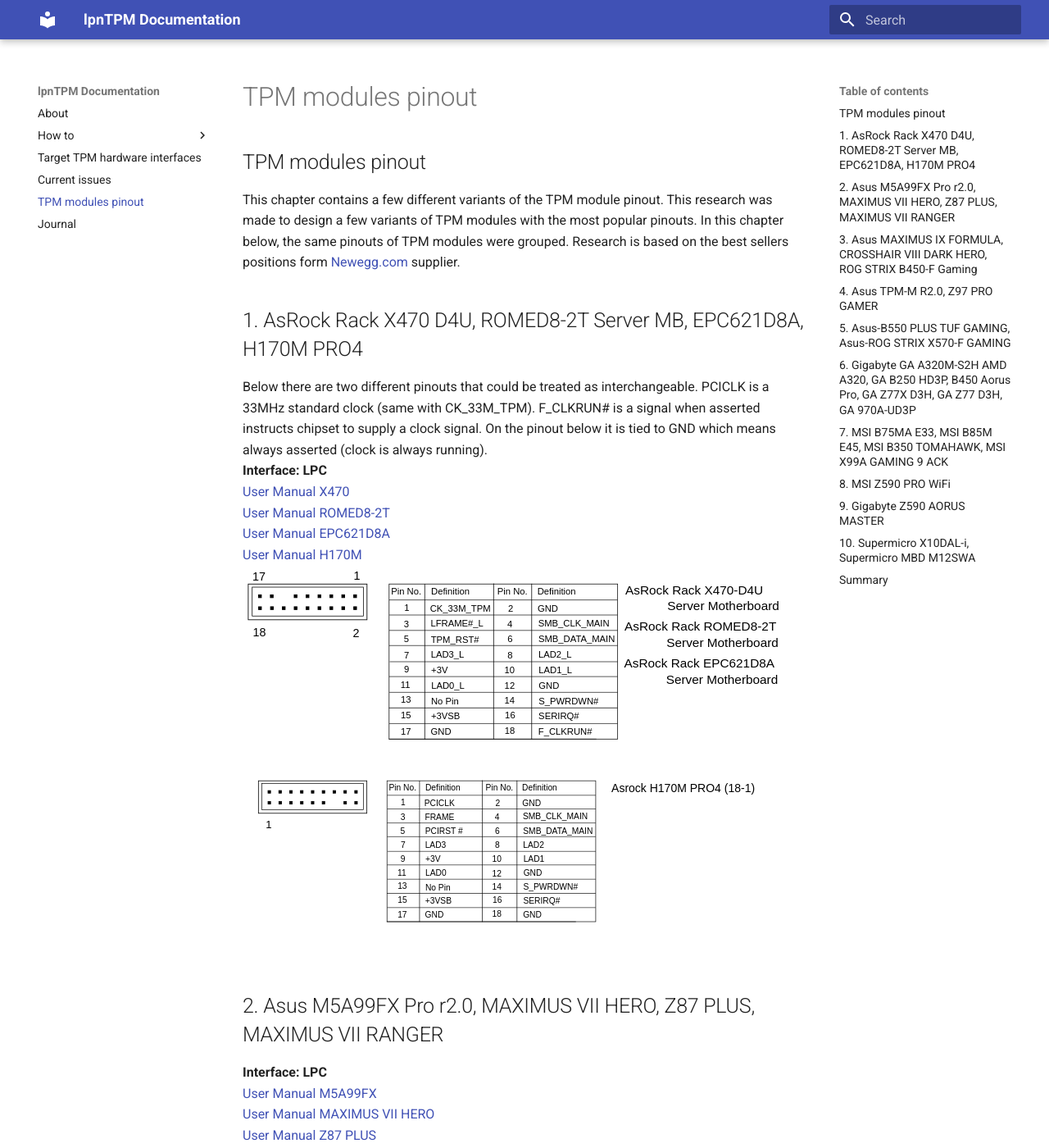
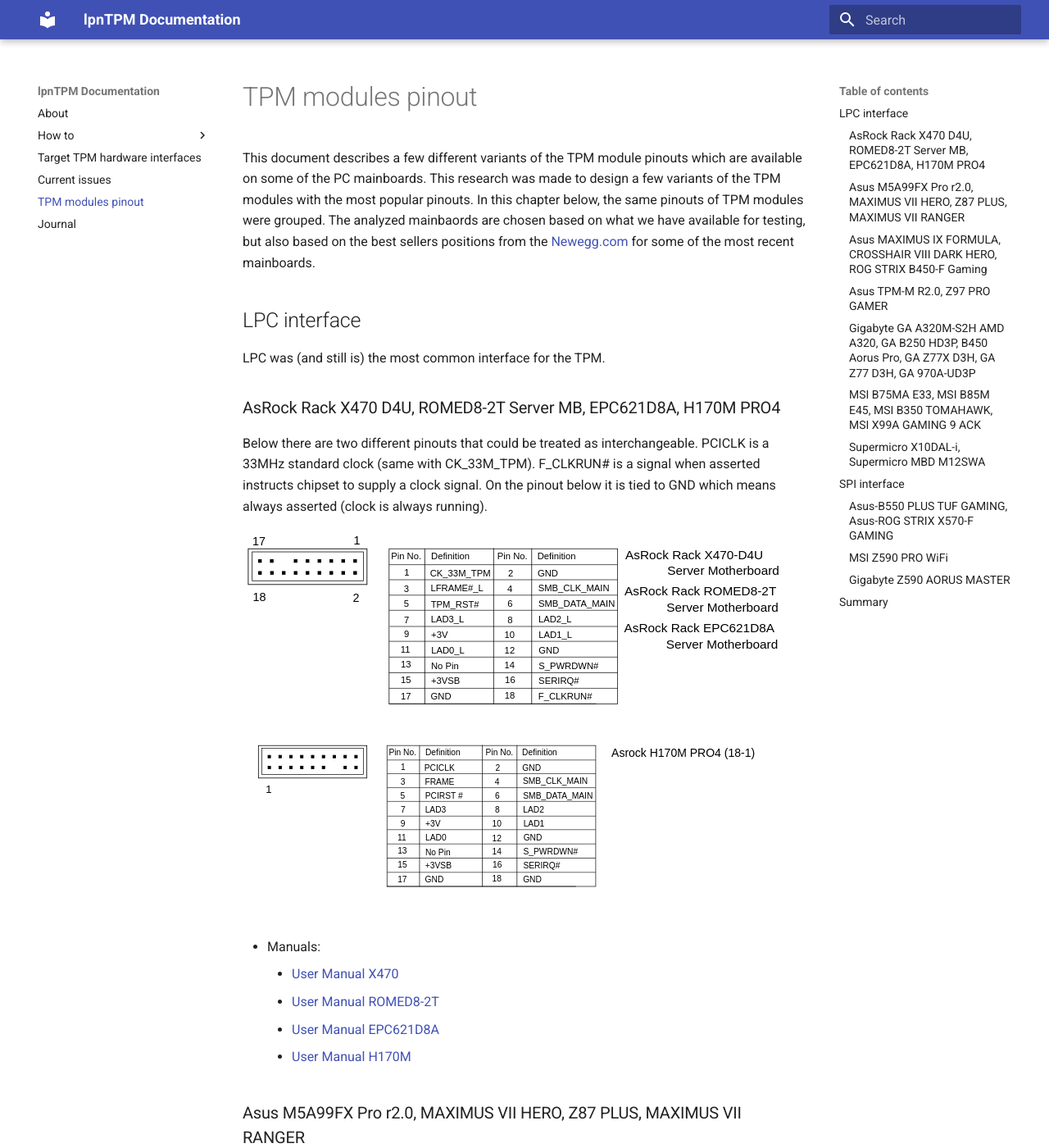
Before and after one commit to lpn-plant/lpntpm-docs, an MkDocs documentation site: the page built from docs/tpm_modules_pinout.md, in a window 1280 px wide and 1400 px high. Shown: the whole window at 82% size. Built offline with MkDocs 1.6.1 and Material for MkDocs 9.7.7, drawn with Linux system fonts in a browser that asks for light colours; some of the changed text lies outside the part shown.

Commit message:
tpm_modules_pinout.md: layout improvements
Signed-off-by: Maciej Pijanowski <maciej.pijanowski@3mdeb.com>

```diff
--- a/docs/tpm_modules_pinout.md
+++ b/docs/tpm_modules_pinout.md
@@ -1,104 +1,150 @@
-## TPM modules pinout
-This chapter contains a few different variants of the TPM module pinout.
-This research was made to design a few variants of TPM modules with the most
-popular pinouts. In this chapter below, the same pinouts of TPM modules were
-grouped.
-Research is based on the best sellers positions form
-[Newegg.com](https://www.newegg.com/) supplier.
+# TPM modules pinout
 
+This document describes a few different variants of the TPM module pinouts
+which are available on some of the PC mainboards. This research was made to
+design a few variants of the TPM modules with the most popular pinouts. In this
+chapter below, the same pinouts of TPM modules were grouped. The analyzed
+mainbaords are chosen based on what we have available for testing, but also
+based on the best sellers positions from the
+[Newegg.com](https://www.newegg.com/) for some of the most recent mainboards.
 
-## 1. AsRock Rack X470 D4U, ROMED8-2T Server MB, EPC621D8A, H170M PRO4
+## LPC interface
+
+LPC was (and still is) the most common interface for the TPM.
+
+###  AsRock Rack X470 D4U, ROMED8-2T Server MB, EPC621D8A, H170M PRO4
+
 Below there are two different pinouts that could be treated as interchangeable.
 PCICLK is a 33MHz standard clock (same with CK_33M_TPM). F_CLKRUN# is a signal
 when asserted instructs chipset to supply a clock signal. On the pinout below
-it is tied to GND which means always asserted (clock is always running). </br>
-**Interface: LPC**</br>
-[User Manual X470](https://download.asrock.com/Manual/X470D4U.pdf) </br>
-[User Manual ROMED8-2T](https://download.asrock.com/Manual/ROMED8-2T.pdf) </br>
-[User Manual EPC621D8A](https://download.asrock.com/Manual/EPC621D8A.pdf) </br>
-[User Manual H170M](https://download.asrock.com/Manual/H170M%20Pro4.pdf)
-![Flash](images/pinouts/AsRock_Rack_X470_D4U_Server.svg)
-</br>
-![Flash](images/pinouts/Asrock-H170M_PRO4.svg)
+it is tied to GND which means always asserted (clock is always running).
 
-## 2. Asus M5A99FX Pro r2.0, MAXIMUS VII HERO, Z87 PLUS, MAXIMUS VII RANGER
-**Interface: LPC**</br>
-[User Manual M5A99FX](https://images10.newegg.com/UploadFilesForNewegg/itemintelligence/ASUS/E7472_M5A99FX_PRO_R21401484751352.pdf) </br>
-[User Manual MAXIMUS VII HERO](http://dlcdnet.asus.com/pub/ASUS/mb/LGA1150/MAXIMUS-VII-HERO/E9192_Maximus_Vii_Hero.pdf) </br>
-[User Manual Z87 PLUS](https://images10.newegg.com/UploadFilesForNewegg/itemintelligence/ASUS/E7831_Z87_PLUS1403687574304.pdf) </br>
-[User Manual MAXIMUS VII RANGER](https://dlcdnets.asus.com/pub/ASUS/mb/LGA1150/MAXIMUS-VII-RANGER/E9798_maximus_vii_ranger_ug_v2_WEB.pdf)
-![Flash](images/pinouts/Asus-M5A99FX_Pro_r2.0.svg)
+![pinout](images/pinouts/AsRock_Rack_X470_D4U_Server.svg)
+![pinout](images/pinouts/Asrock-H170M_PRO4.svg)
 
-## 3. Asus MAXIMUS IX FORMULA, CROSSHAIR VIII DARK HERO, ROG STRIX B450-F Gaming
-**Interface: LPC**</br>
-[User Manual MAXIMUS IX FORMULA](http://dlcdnet.asus.com/pub/ASUS/mb/LGA1151/MAXIMUS_IX_FORMULA/E12314_MAXIMUS_IX_FORMULA_UM_V3_WEB.pdf)</br>
-[User Manual ROG CROSSHAIR](https://media.s-bol.com/Bnx1GRw6DXXo/original.pdf)</br>
-[User Manual B450-F](https://www.bhphotovideo.com/lit_files/403638.pdf)
-![Flash](images/pinouts/Asus-MAXIMUS_IX_FORMULA.svg)
+- Manuals:
+    - [User Manual X470](https://download.asrock.com/Manual/X470D4U.pdf)
+    - [User Manual ROMED8-2T](https://download.asrock.com/Manual/ROMED8-2T.pdf)
+    - [User Manual EPC621D8A](https://download.asrock.com/Manual/EPC621D8A.pdf)
+    - [User Manual H170M](https://download.asrock.com/Manual/H170M%20Pro4.pdf)
 
-## 4. Asus TPM-M R2.0, Z97 PRO GAMER
-**Interface: LPC**</br>
-[User Manual TPM-M](https://www.manualslib.com/manual/1447187/Asus-Tpm-M-R2-0.html)</br>
-[User Manual Z97 PRO GAMER](https://dlcdnets.asus.com/pub/ASUS/mb/LGA1150/Z97-PRO_GAMER/E10265_Z97-PRO_GAMER_Guide_v2_web_hi_res.pdf)
-![Flash](images/pinouts/Asus-TPM-M_R2.0.svg)
+### Asus M5A99FX Pro r2.0, MAXIMUS VII HERO, Z87 PLUS, MAXIMUS VII RANGER
 
-## 5. Asus-B550 PLUS TUF GAMING, Asus-ROG STRIX X570-F GAMING
-Below there are two different pinouts that could be treated as interchangeable.
-</br>
-**Interface: SPI**</br>
-[User Manual STRIX X570-F](https://gamingprofy.com/wp-content/uploads/2021/06/E15827_ROG_STRIX_X570-F_GAMING_UM_v2_WEB.pdf)</br>
-[User Manual B550 PLUS](https://dlcdnets.asus.com/pub/ASUS/mb/SocketAM4/TUF_GAMING_B550-PLUS/E16576_TUF_GAMING_B550-PLUS_UM_WEB.pdf)
-![Flash](images/pinouts/Asus-ROG_STRIX_X570-F_GAMING.svg)
-![Flash](images/pinouts/Asus-B550-PLUS.svg)
+![pinout](images/pinouts/Asus-M5A99FX_Pro_r2.0.svg)
 
+- Manuals:
+    - [User Manual M5A99FX](https://images10.newegg.com/UploadFilesForNewegg/itemintelligence/ASUS/E7472_M5A99FX_PRO_R21401484751352.pdf)
+    - [User Manual MAXIMUS VII HERO](http://dlcdnet.asus.com/pub/ASUS/mb/LGA1150/MAXIMUS-VII-HERO/E9192_Maximus_Vii_Hero.pdf)
+    - [User Manual Z87 PLUS](https://images10.newegg.com/UploadFilesForNewegg/itemintelligence/ASUS/E7831_Z87_PLUS1403687574304.pdf)
+    - [User Manual MAXIMUS VII RANGER](https://dlcdnets.asus.com/pub/ASUS/mb/LGA1150/MAXIMUS-VII-RANGER/E9798_maximus_vii_ranger_ug_v2_WEB.pdf)
 
-## 6. Gigabyte GA A320M-S2H AMD A320, GA B250 HD3P, B450 Aorus Pro, GA Z77X D3H, GA Z77 D3H, GA 970A-UD3P
+### Asus MAXIMUS IX FORMULA, CROSSHAIR VIII DARK HERO, ROG STRIX B450-F Gaming
+
+![pinout](images/pinouts/Asus-MAXIMUS_IX_FORMULA.svg)
+
+- Manuals:
+    - [User Manual MAXIMUS IX FORMULA](http://dlcdnet.asus.com/pub/ASUS/mb/LGA1151/MAXIMUS_IX_FORMULA/E12314_MAXIMUS_IX_FORMULA_UM_V3_WEB.pdf)
+    - [User Manual ROG CROSSHAIR](https://media.s-bol.com/Bnx1GRw6DXXo/original.pdf)
+    - [User Manual B450-F](https://www.bhphotovideo.com/lit_files/403638.pdf)
+
+### Asus TPM-M R2.0, Z97 PRO GAMER
+
+![pinout](images/pinouts/Asus-TPM-M_R2.0.svg)
+
+- Manuals:
+    - [User Manual TPM-M](https://www.manualslib.com/manual/1447187/Asus-Tpm-M-R2-0.html)
+    - [User Manual Z97 PRO GAMER](https://dlcdnets.asus.com/pub/ASUS/mb/LGA1150/Z97-PRO_GAMER/E10265_Z97-PRO_GAMER_Guide_v2_web_hi_res.pdf)
+
+### Gigabyte GA A320M-S2H AMD A320, GA B250 HD3P, B450 Aorus Pro, GA Z77X D3H, GA Z77 D3H, GA 970A-UD3P
+
 Below there are two different pinouts that could be treated as interchangeable.
 SUSCLK is a RTC clock signal which is not used for TPM so it could be ignored.
-</br>
-**Interface: LPC**</br>
-[User Manual Z77X D3H](https://download1.gigabyte.com/Files/Manual/mb_manual_ga-z77x-d3h_e.pdf)</br>
-[User Manual Z77 D3H](https://download1.gigabyte.com/Files/Manual/mb_manual_ga-z77x-d3h_e.pdf)
-</br>
-[User Manual 970A-UD3P](https://download1.gigabyte.com/Files/Manual/mb_manual_ga-970a-ud3p_e.pdf) </br>
-[User Manual A320M-S2H](https://gzhls.at/blob/ldb/0/a/1/c/f15c2f507a34fa4fb5f2d78875ef5477838c.pdf)</br>
-[User Manual B250 HD3P](https://download.gigabyte.com/FileList/Manual/mb_manual_ga-b250-hd3p_e.pdf)</br>
-[User Manual B450 AORUS PRO](https://download.gigabyte.com/FileList/Manual/mb_manual_b450-aorus-pro-wifi_1002_e_190528.pdf)
-![Flash](images/pinouts/Gigabyte-GA-Z77X-D3H.svg)
-![Flash](images/pinouts/Gigabyte-GA-A320M-S2H-AMD-A320.svg)
 
-## 7. MSI B75MA E33, MSI B85M E45, MSI B350 TOMAHAWK, MSI X99A GAMING 9 ACK
-**Interface: LPC**</br>
-[User Manual B75MA E33](https://www.msi.com/Motherboard/b75ma-e33/support#down-manual)</br>
-[User Manual B85M E45](https://pl.msi.com/Motherboard/B85M-E45/support#down-manual)</br>
-[User Manual TOMAHAWK](https://pl.msi.com/Motherboard/B350-TOMAHAWK/support#down-manual)</br>
-[User Manual X99A](https://www.msi.com/Motherboard/x99a-gaming-9-ack/support#down-manual)
-![Flash](images/pinouts/MSI-B75MA-E33.svg)
+![pinout](images/pinouts/Gigabyte-GA-Z77X-D3H.svg)
+![pinout](images/pinouts/Gigabyte-GA-A320M-S2H-AMD-A320.svg)
 
-## 8. MSI Z590 PRO WiFi
-**Interface: SPI**</br>
-[User Manual Z590](https://download.msi.com/archive/mnu_exe/mb/M7D09v1.2.pdf)
-![Flash](images/pinouts/MSI-Z590_PRO_WiFi.svg)
+- Manuals:
+    - [User Manual Z77X D3H](https://download1.gigabyte.com/Files/Manual/mb_manual_ga-z77x-d3h_e.pdf)
+    - [User Manual Z77 D3H](https://download1.gigabyte.com/Files/Manual/mb_manual_ga-z77x-d3h_e.pdf)
+    - [User Manual 970A-UD3P](https://download1.gigabyte.com/Files/Manual/mb_manual_ga-970a-ud3p_e.pdf)
+    - [User Manual A320M-S2H](https://gzhls.at/blob/ldb/0/a/1/c/f15c2f507a34fa4fb5f2d78875ef5477838c.pdf)
+    - [User Manual B250 HD3P](https://download.gigabyte.com/FileList/Manual/mb_manual_ga-b250-hd3p_e.pdf)
+    - [User Manual B450 AORUS PRO](https://download.gigabyte.com/FileList/Manual/mb_manual_b450-aorus-pro-wifi_1002_e_190528.pdf)
 
-## 9. Gigabyte Z590 AORUS MASTER
-**Interface: SPI**</br>
-[User Manual](https://download.gigabyte.com/FileList/Manual/mb_manual_z590-aorus-master_1002_e.pdf)
-![Flash](images/pinouts/Gigabyte-Z590_AORUS_MASTER.svg)
+### MSI B75MA E33, MSI B85M E45, MSI B350 TOMAHAWK, MSI X99A GAMING 9 ACK
 
+![pinout](images/pinouts/MSI-B75MA-E33.svg)
 
-## 10. Supermicro X10DAL-i, Supermicro MBD M12SWA
+- Manuals:
+    - [User Manual B75MA E33](https://www.msi.com/Motherboard/b75ma-e33/support#down-manual)
+    - [User Manual B85M E45](https://pl.msi.com/Motherboard/B85M-E45/support#down-manual)
+    - [User Manual TOMAHAWK](https://pl.msi.com/Motherboard/B350-TOMAHAWK/support#down-manual)
+    - [User Manual X99A](https://www.msi.com/Motherboard/x99a-gaming-9-ack/support#down-manual)
+
+### Supermicro X10DAL-i, Supermicro MBD M12SWA
+
 Below there are two different pinouts that could be treated as interchangeable.
-</br>
-**Interface: LPC**</br>
-[User Manual Supermicro MBD M12SWA](https://www.supermicro.com/manuals/motherboard/M12/MNL-2336.pdf)</br>
-[User Manual X10DAL-i](https://www.supermicro.com/manuals/motherboard/C600/MNL-1701.pdf)
-![Flash](images/pinouts/Supermicro_X10DAL-i.svg)
-![Flash](images/pinouts/Supermicro_MBD_M12SWA.svg)
+
+![pinout](images/pinouts/Supermicro_X10DAL-i.svg)
+![pinout](images/pinouts/Supermicro_MBD_M12SWA.svg)
+
+- Manuals:
+    - [User Manual Supermicro MBD M12SWA](https://www.supermicro.com/manuals/motherboard/M12/MNL-2336.pdf)
+    - [User Manual X10DAL-i](https://www.supermicro.com/manuals/motherboard/C600/MNL-1701.pdf)
+
+## SPI interface
+
+SPI interface becomes more and more common for TPM modules, especially for the
+more recent mainboards. We can expect that this interface will be more commonly
+used in the modern mainbards, as the LPC interface becomes slowly deprecated for
+modern processors.
+
+### Asus-B550 PLUS TUF GAMING, Asus-ROG STRIX X570-F GAMING
+
+Below there are two different pinouts that could be treated as interchangeable.
+
+![pinout](images/pinouts/Asus-ROG_STRIX_X570-F_GAMING.svg)
+![pinout](images/pinouts/Asus-B550-PLUS.svg)
+
+- Manuals:
+    - [User Manual STRIX X570-F](https://gamingprofy.com/wp-content/uploads/2021/06/E15827_ROG_STRIX_X570-F_GAMING_UM_v2_WEB.pdf)
+    - [User Manual B550 PLUS](https://dlcdnets.asus.com/pub/ASUS/mb/SocketAM4/TUF_GAMING_B550-PLUS/E16576_TUF_GAMING_B550-PLUS_UM_WEB.pdf)
+
+### MSI Z590 PRO WiFi
+
+![pinout](images/pinouts/MSI-Z590_PRO_WiFi.svg)
+
+- Manuals:
+    - [User Manual Z590](https://download.msi.com/archive/mnu_exe/mb/M7D09v1.2.pdf)
+
+### Gigabyte Z590 AORUS MASTER
+
+![pinout](images/pinouts/Gigabyte-Z590_AORUS_MASTER.svg)
+
+- Manuals:
+    - [User Manual](https://download.gigabyte.com/FileList/Manual/mb_manual_z590-aorus-master_1002_e.pdf)
 
 ## Summary
-There is a relation between TPM modules pinouts at the same vendors. For typical
- motherboards from one and similar series, pinouts are the same. On the other
- hand, the same manufacturer also supports different pinouts in the case of
- different models of motherboards. So it couldn't be said that always the same
- vendor supports the same pinout. For that reason research shows 14 different
- pinouts.
+
+There is a relation between TPM modules pinouts at the same vendors. For
+typical motherboards from one and similar series, pinouts are the same. On the
+other hand, the same manufacturer also supports different pinouts in the case
+of different models of motherboards. So it couldn't be said that always the
+same vendor supports the same pinout.
+
+During our research, we have identified:
+
+- 6 unique LPC TPM pinouts:
+    - AsRock (18-pin)
+    - Asus (20-pin)
+    - Asus (14-pin)
+    - Gigabyte (20-pin)
+    - MSI (14-pin)
+    - Supermicro (20-pin)
+- 3 unique SPI TPM pinouts:
+    - Asus (14-pin)
+    - MSI (12-pin)
+    - Gigabyte (12-pin)
+
+These pinouts will be used to define hardware requirements for the TPM boards
+and, later on, to deisgn TPM adapter boards.
```
